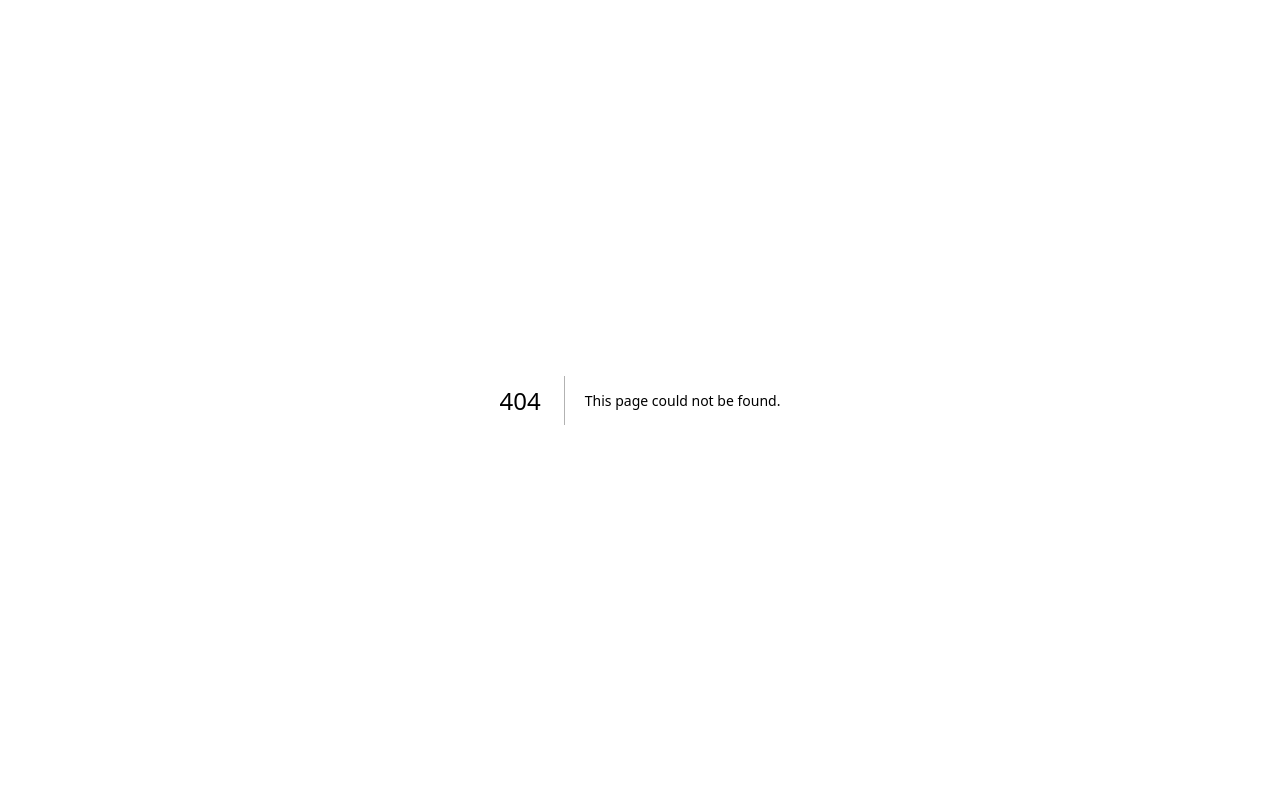
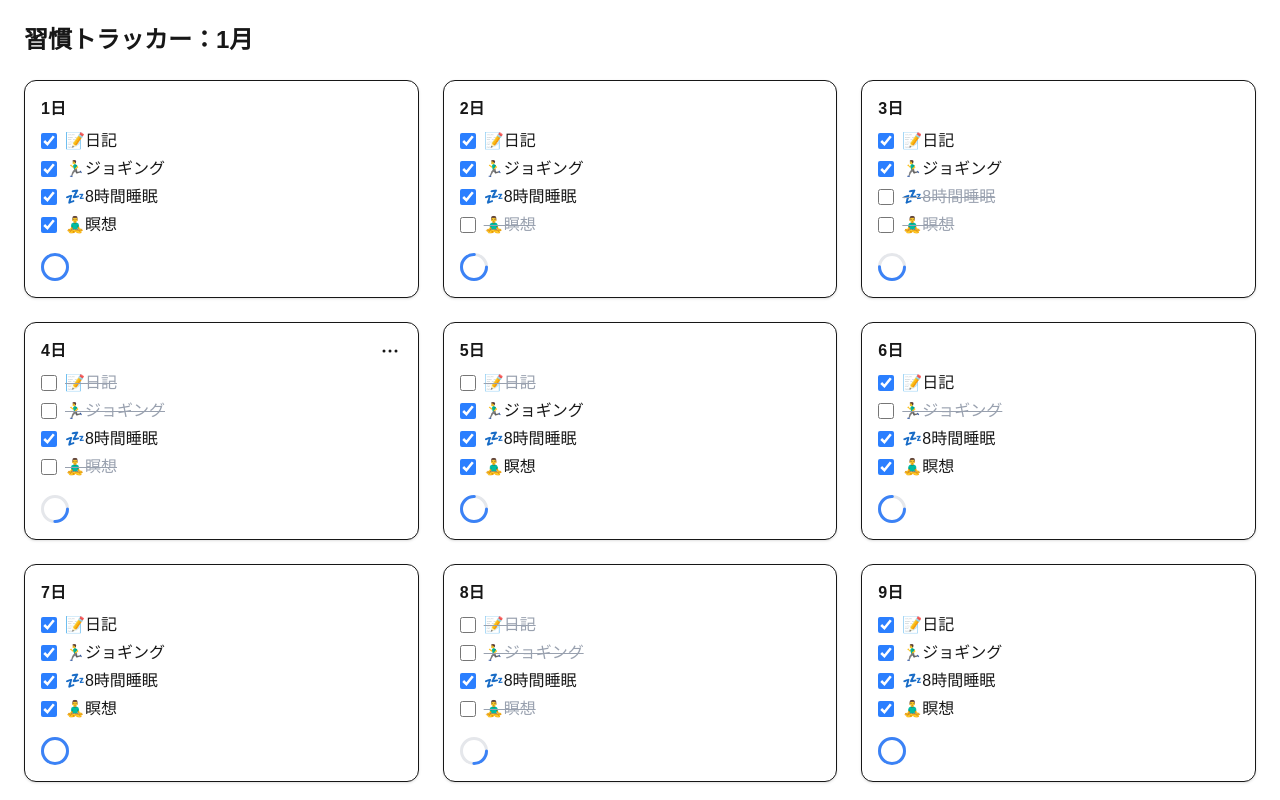
Before and after one commit to masakiwakabayashi/next_marketing_analysis, a Next.js app: page /habit-tracker in a window 1280 px wide. Before the commit this address had no page. Shown: the top 800 px of the page. Built offline with nearby package versions, Linux system fonts and the light colour scheme.

Commit message:
create habit tracker page

```diff
--- /dev/null
+++ b/src/app/habit-tracker/page.tsx
@@ -0,0 +1,169 @@
+"use client";
+import React from "react";
+
+const habits = [
+  { label: "📝日記", key: "diary" },
+  { label: "🏃‍♂️ジョギング", key: "jogging" },
+  { label: "💤8時間睡眠", key: "sleep" },
+  { label: "🧘‍♂️瞑想", key: "meditation" },
+];
+
+// サンプルデータ（1日〜9日分）
+type Day = {
+  date: number;
+  checks: Record<string, boolean>;
+};
+
+const days: Day[] = [
+  {
+    date: 1,
+    checks: { diary: true, jogging: true, sleep: true, meditation: true },
+  },
+  {
+    date: 2,
+    checks: { diary: true, jogging: true, sleep: true, meditation: false },
+  },
+  {
+    date: 3,
+    checks: { diary: true, jogging: true, sleep: false, meditation: false },
+  },
+  {
+    date: 4,
+    checks: { diary: false, jogging: false, sleep: true, meditation: false },
+  },
+  {
+    date: 5,
+    checks: { diary: false, jogging: true, sleep: true, meditation: true },
+  },
+  {
+    date: 6,
+    checks: { diary: true, jogging: false, sleep: true, meditation: true },
+  },
+  {
+    date: 7,
+    checks: { diary: true, jogging: true, sleep: true, meditation: true },
+  },
+  {
+    date: 8,
+    checks: { diary: false, jogging: false, sleep: true, meditation: false },
+  },
+  {
+    date: 9,
+    checks: { diary: true, jogging: true, sleep: true, meditation: true },
+  },
+  {
+    date: 10,
+    checks: { diary: true, jogging: true, sleep: true, meditation: true },
+  },
+  {
+    date: 11,
+    checks: { diary: false, jogging: false, sleep: true, meditation: false },
+  },
+  {
+    date: 12,
+    checks: { diary: true, jogging: true, sleep: true, meditation: true },
+  },
+];
+
+export default function HabitTrackerPage() {
+  return (
+    <div className="p-6">
+      <h1 className="text-2xl font-bold mb-6">習慣トラッカー：1月</h1>
+      <div className="grid grid-cols-1 sm:grid-cols-2 md:grid-cols-3 gap-6">
+        {days.map((day) => (
+          <div
+            key={day.date}
+            className="bg-white rounded-xl shadow border p-4 flex flex-col min-h-[180px] relative"
+          >
+            <div className="font-bold mb-2">{day.date}日</div>
+            <ul className="flex-1 space-y-1 mb-4">
+              {habits.map((habit) => (
+                <li key={habit.key} className="flex items-center gap-2">
+                  <input
+                    type="checkbox"
+                    checked={day.checks[habit.key]}
+                    readOnly
+                    className="accent-blue-500 w-4 h-4"
+                  />
+                  <span
+                    className={
+                      day.checks[habit.key]
+                        ? ""
+                        : "text-gray-400 line-through"
+                    }
+                  >
+                    {habit.label}
+                  </span>
+                </li>
+              ))}
+            </ul>
+            {/* 下部の進捗インジケータ */}
+            <div className="flex items-center">
+              <ProgressCircle
+                value={
+                  (Object.values(day.checks).filter(Boolean).length /
+                    habits.length) *
+                  100
+                }
+              />
+            </div>
+            {/* 4日目の右上メニューアイコン（例示） */}
+            {day.date === 4 && (
+              <div className="absolute top-3 right-3">
+                <button
+                  className="w-8 h-8 flex items-center justify-center rounded-full hover:bg-gray-100"
+                  tabIndex={-1}
+                  aria-label="more"
+                >
+                  <svg width="20" height="20" fill="currentColor">
+                    <circle cx="4" cy="10" r="1.5" />
+                    <circle cx="10" cy="10" r="1.5" />
+                    <circle cx="16" cy="10" r="1.5" />
+                  </svg>
+                </button>
+              </div>
+            )}
+          </div>
+        ))}
+      </div>
+    </div>
+  );
+}
+
+// シンプルな円形プログレス
+function ProgressCircle({ value }: { value: number }) {
+  const radius = 14;
+  const stroke = 3;
+  const normalizedRadius = radius - stroke / 2;
+  const circumference = normalizedRadius * 2 * Math.PI;
+  const progress = (value / 100) * circumference;
+
+  return (
+    <svg
+      height={radius * 2}
+      width={radius * 2}
+      className="block"
+      style={{ minWidth: radius * 2, minHeight: radius * 2 }}
+    >
+      <circle
+        stroke="#e5e7eb"
+        fill="transparent"
+        strokeWidth={stroke}
+        r={normalizedRadius}
+        cx={radius}
+        cy={radius}
+      />
+      <circle
+        stroke="#3b82f6"
+        fill="transparent"
+        strokeWidth={stroke}
+        strokeLinecap="round"
+        strokeDasharray={circumference}
+        strokeDashoffset={circumference - progress}
+        r={normalizedRadius}
+        cx={radius}
+        cy={radius}
+      />
+    </svg>
+  );
+}
--- a/src/app/page.tsx
+++ b/src/app/page.tsx
@@ -9,6 +9,7 @@ export default function Home() {
     { href: "/kpi", label: "KPI" },
     { href: "/x/template", label: "Template" },
     { href: "/memo", label: "Memo" },
+    { href: "/habit-tracker", label: "Habit Tracker" },
     { href: "/swipe-files", label: "Swipe Files" },
   ];
 
```
